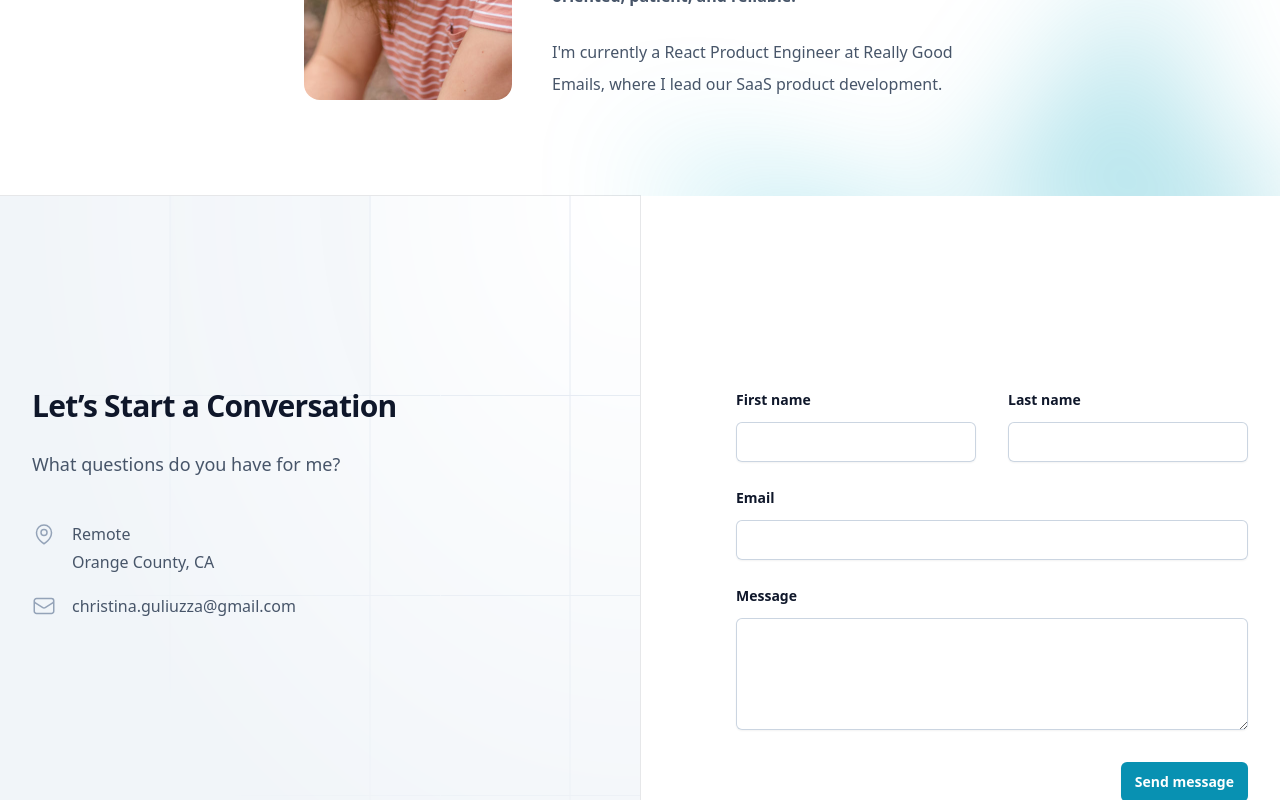
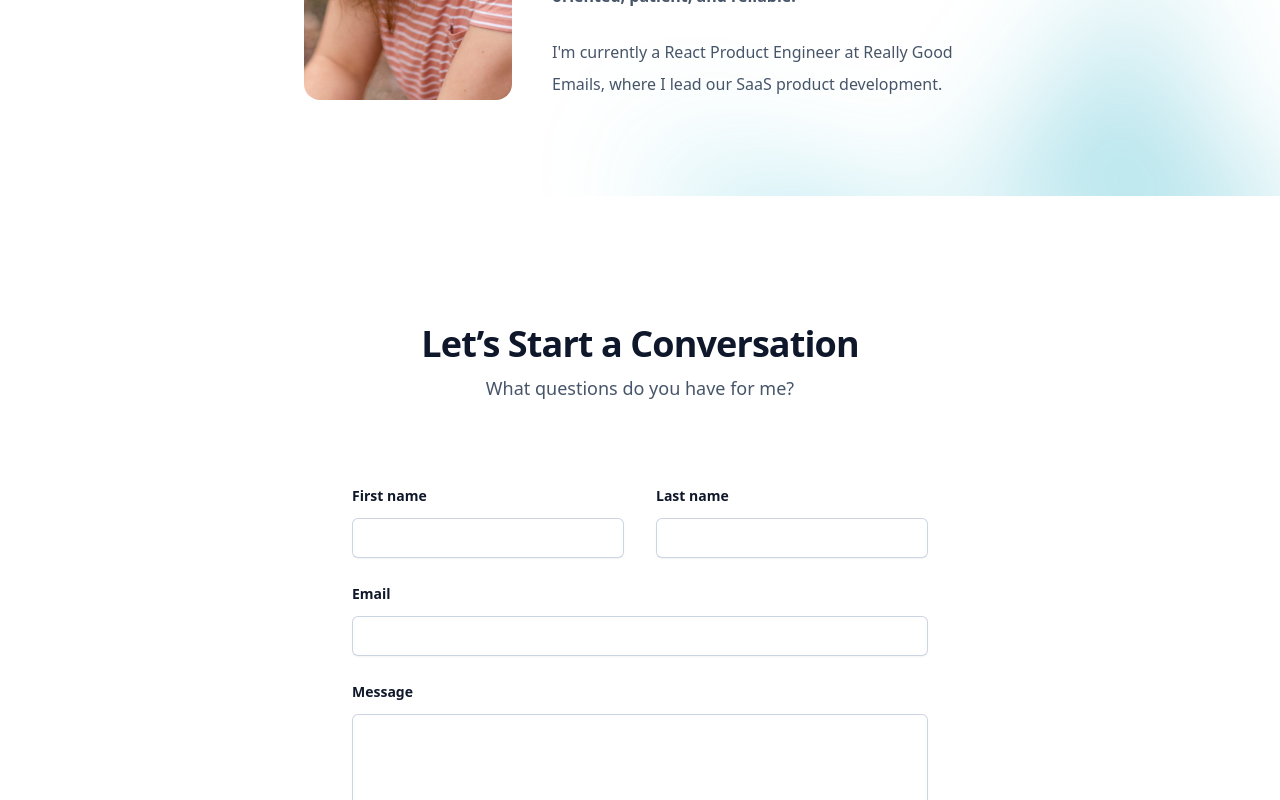
Before and after one commit to cguliuzza/tina-dev-site, a Next.js app: page / in a window 1280 px wide. Shown: the part 2000-2800 px from the top of the page. Built offline with nearby package versions, Linux system fonts and the light colour scheme.

Commit message:
update contact form

```diff
--- a/app/page.tsx
+++ b/app/page.tsx
@@ -1,7 +1,7 @@
 import Hero from '../components/Hero'
+import Testimonials from '../components/Testimonials'
 import About from '../components/About'
-import Contact from '../components/Contact'
-import Testimonials from '../components/Testimonials'
+import ContactForm from '../components/ContactForm'
 
 export default function Page() {
   return (
@@ -9,7 +9,7 @@ export default function Page() {
       <Hero />
       <Testimonials />
       <About />
-      <Contact />
+      <ContactForm />
     </div>
   )
 }
--- a/components/Contact.tsx
+++ /dev/null
@@ -1,15 +0,0 @@
-import type { Metadata } from 'next'
-import ContactForm from './ContactForm'
-
-export const metadata: Metadata = {
-  title: 'Contact',
-  description: 'Contact page to get in touch with Christina Guliuzza',
-}
-
-export default function ContactPage() {
-  return (
-    <section id="contact">
-      <ContactForm />
-    </section>
-  )
-}
--- a/components/ContactForm.tsx
+++ b/components/ContactForm.tsx
@@ -1,87 +1,56 @@
-import { MapPinIcon, EnvelopeIcon } from '@heroicons/react/24/outline'
+'use client'
+
+import { useState } from 'react'
+import { ChevronDownIcon } from '@heroicons/react/20/solid'
+import { Switch } from '@headlessui/react'
+
+function classNames(...classes) {
+  return classes.filter(Boolean).join(' ')
+}
 
 export default function ContactForm() {
+  const [agreed, setAgreed] = useState(false)
+
   return (
-    <div className="relative isolate bg-white">
-      <div className="mx-auto grid max-w-7xl grid-cols-1 lg:grid-cols-2">
-        <div className="relative px-6 pt-24 pb-20 sm:pt-32 lg:static lg:py-48 lg:px-8">
-          <div className="mx-auto max-w-xl lg:mx-0 lg:max-w-lg">
-            <div className="absolute inset-y-0 left-0 -z-10 w-full overflow-hidden bg-slate-100 ring-1 ring-slate-900/10 lg:w-1/2">
+    <div className="isolate bg-white py-24 px-6 sm:py-32 lg:px-8">
+      <div className="absolute inset-x-0 top-[-10rem] -z-10 transform-gpu overflow-hidden blur-3xl sm:top-[-20rem]">
         <svg
-                className="absolute inset-0 h-full w-full stroke-slate-200 [mask-image:radial-gradient(100%_100%_at_top_right,white,transparent)]"
-                aria-hidden="true"
+          className="relative left-1/2 -z-10 h-[21.1875rem] max-w-none -translate-x-1/2 rotate-[30deg] sm:left-[calc(50%-40rem)] sm:h-[42.375rem]"
+          viewBox="0 0 1155 678"
         >
+          <path
+            fill="url(#45de2b6b-92d5-4d68-a6a0-9b9b2abad533)"
+            fillOpacity=".3"
+            d="M317.219 518.975L203.852 678 0 438.341l317.219 80.634 204.172-286.402c1.307 132.337 45.083 346.658 209.733 145.248C936.936 126.058 882.053-94.234 1031.02 41.331c119.18 108.451 130.68 295.337 121.53 375.223L855 299l21.173 362.054-558.954-142.079z"
+          />
           <defs>
-                  <pattern
-                    id="83fd4e5a-9d52-42fc-97b6-718e5d7ee527"
-                    width={200}
-                    height={200}
-                    x="100%"
-                    y={-1}
-                    patternUnits="userSpaceOnUse"
+            <linearGradient
+              id="45de2b6b-92d5-4d68-a6a0-9b9b2abad533"
+              x1="1155.49"
+              x2="-78.208"
+              y1=".177"
+              y2="474.645"
+              gradientUnits="userSpaceOnUse"
             >
-                    <path d="M130 200V.5M.5 .5H200" fill="none" />
-                  </pattern>
+              <stop stopColor="#058ba2" />
+              <stop offset={1} stopColor="#06b6d4" />
+            </linearGradient>
           </defs>
-                <rect width="100%" height="100%" strokeWidth={0} fill="white" />
-                <svg x="100%" y={-1} className="overflow-visible fill-slate-50">
-                  <path d="M-470.5 0h201v201h-201Z" strokeWidth={0} />
-                </svg>
-                <rect
-                  width="100%"
-                  height="100%"
-                  strokeWidth={0}
-                  fill="url(#83fd4e5a-9d52-42fc-97b6-718e5d7ee527)"
-                />
         </svg>
       </div>
-            <h2 className="text-3xl font-bold tracking-tight text-slate-900">
+      <div className="mx-auto max-w-2xl text-center">
+        <h2 className="text-3xl font-bold tracking-tight text-slate-900 sm:text-4xl">
           Let’s Start a Conversation
         </h2>
-            <p className="mt-6 text-lg leading-8 text-slate-600">
+        <p className="mt-2 text-lg leading-8 text-slate-600">
           What questions do you have for me?
         </p>
-            <dl className="mt-10 space-y-4 text-base leading-7 text-slate-600">
-              <div className="flex gap-x-4">
-                <dt className="flex-none">
-                  <span className="sr-only">Telephone</span>
-                  <MapPinIcon
-                    className="h-7 w-6 text-slate-400"
-                    aria-hidden="true"
-                  />
-                </dt>
-                <dd>
-                  Remote
-                  <br />
-                  Orange County, CA
-                </dd>
-              </div>
-              <div className="flex gap-x-4">
-                <dt className="flex-none">
-                  <span className="sr-only">Telephone</span>
-                  <EnvelopeIcon
-                    className="h-7 w-6 text-slate-400"
-                    aria-hidden="true"
-                  />
-                </dt>
-                <dd>
-                  <a
-                    className="hover:text-slate-900"
-                    href="mailto:hello@example.com"
-                  >
-                    christina.guliuzza@gmail.com
-                  </a>
-                </dd>
-              </div>
-            </dl>
-          </div>
       </div>
       <form
         action="#"
         method="POST"
-          className="px-6 pb-24 pt-20 sm:pb-32 lg:py-48 lg:px-8"
+        className="mx-auto mt-16 max-w-xl sm:mt-20"
       >
-          <div className="mx-auto max-w-xl lg:mr-0 lg:max-w-lg">
         <div className="grid grid-cols-1 gap-y-6 gap-x-8 sm:grid-cols-2">
           <div>
             <label
@@ -92,7 +61,6 @@ export default function ContactForm() {
             </label>
             <div className="mt-2.5">
               <input
-                    required={true}
                 type="text"
                 name="first-name"
                 id="first-name"
@@ -110,7 +78,6 @@ export default function ContactForm() {
             </label>
             <div className="mt-2.5">
               <input
-                    required={true}
                 type="text"
                 name="last-name"
                 id="last-name"
@@ -119,6 +86,7 @@ export default function ContactForm() {
               />
             </div>
           </div>
+
           <div className="sm:col-span-2">
             <label
               htmlFor="email"
@@ -128,7 +96,6 @@ export default function ContactForm() {
             </label>
             <div className="mt-2.5">
               <input
-                    required={true}
                 type="email"
                 name="email"
                 id="email"
@@ -146,7 +113,6 @@ export default function ContactForm() {
             </label>
             <div className="mt-2.5">
               <textarea
-                    required={true}
                 name="message"
                 id="message"
                 rows={4}
@@ -156,17 +122,15 @@ export default function ContactForm() {
             </div>
           </div>
         </div>
-            <div className="mt-8 flex justify-end">
+        <div className="mt-10">
           <button
             type="submit"
-                className="rounded-md bg-cyan-600 px-3.5 py-2.5 text-center text-sm font-semibold text-white shadow-sm hover:bg-cyan-500 focus-visible:outline focus-visible:outline-2 focus-visible:outline-offset-2 focus-visible:outline-cyan-600"
+            className="block w-full rounded-md bg-cyan-600 px-3.5 py-2.5 text-center text-sm font-semibold text-white shadow-sm hover:bg-cyan-500 focus-visible:outline focus-visible:outline-2 focus-visible:outline-offset-2 focus-visible:outline-cyan-600"
           >
-                Send message
+            Let's talk
           </button>
-            </div>
         </div>
       </form>
     </div>
-    </div>
   )
 }
```
Lines whose indentation alone changed are shown as unchanged.
